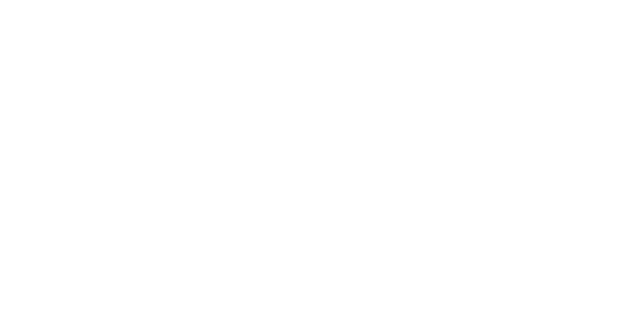
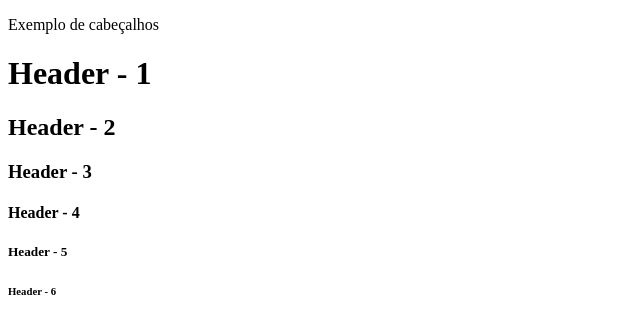
Before and after one commit to 1TDSG-21/exercicio-inicial-correcao, a plain HTML site: page exercicios/index.html in a window 1280 px wide. Shown: the whole page, without its empty margins (0-640 px from the left). Drawn offline with Linux system fonts and the light colour scheme.

Commit message:
Cabeçalhos de h1 a h6 inseridos + um p.

```diff
--- a/exercicios/index.html
+++ b/exercicios/index.html
@@ -14,6 +14,12 @@
 </head>
 <!--BODY = Este elemento é responsável por conter a maioria dos elementos HTML, sua função e estruturar o documento.-->
 <body>
-
+    <p>Exemplo de cabeçalhos</p>
+    <h1>Header - 1</h1>
+    <h2>Header - 2</h2>
+    <h3>Header - 3</h3>
+    <h4>Header - 4</h4>
+    <h5>Header - 5</h5>
+    <h6>Header - 6</h6>
 </body>
 </html>
```
